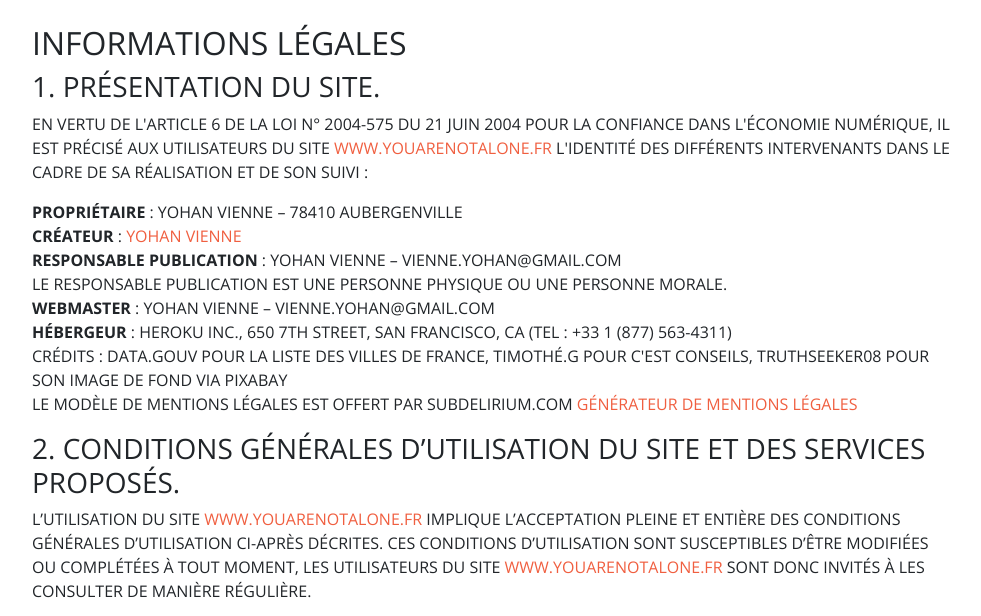
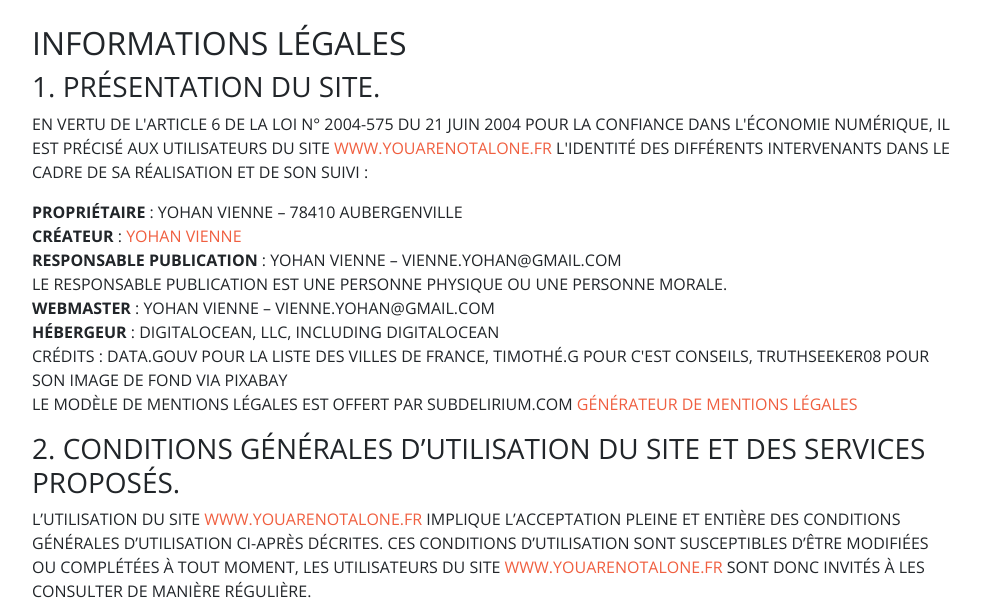
Before and after one commit to Oxyo78/youarenotalone, a Django app: page /legal/ in a window 1280 px wide. Shown: the part 360-976 px from the top of the page, without its empty margins (53-1034 px from the left). Run offline with Django 3.2, Linux system fonts and the light colour scheme; some libraries are stand-ins or nearby versions.

Commit message:
update legal.html

```diff
--- a/youarenotalone/website/templates/legal.html
+++ b/youarenotalone/website/templates/legal.html
@@ -13,7 +13,7 @@
                         <strong>Responsable publication</strong> : Yohan Vienne – vienne.yohan@gmail.com<br />
                         Le responsable publication est une personne physique ou une personne morale.<br />
                         <strong>Webmaster</strong> : Yohan Vienne – vienne.yohan@gmail.com<br />
-                        <strong>Hébergeur</strong> : Heroku Inc., 650 7th Street, San Francisco, CA (tel : +33 1 (877) 563-4311)<br />
+                        <strong>Hébergeur</strong> : DigitalOcean, LLC, including DigitalOcean<br />
                         Crédits : Data.gouv pour la liste des villes de France, Timothé.G pour c'est conseils,  truthseeker08 pour son image  de fond via pixabay<br />
                         Le modèle de mentions légales est offert par Subdelirium.com <a target="_blank" href="https://www.subdelirium.com/generateur-de-mentions-legales/" alt="generateur de mentions légales">Générateur de mentions légales</a></p>
 
```
Also changed, not shown: 1 other file.
